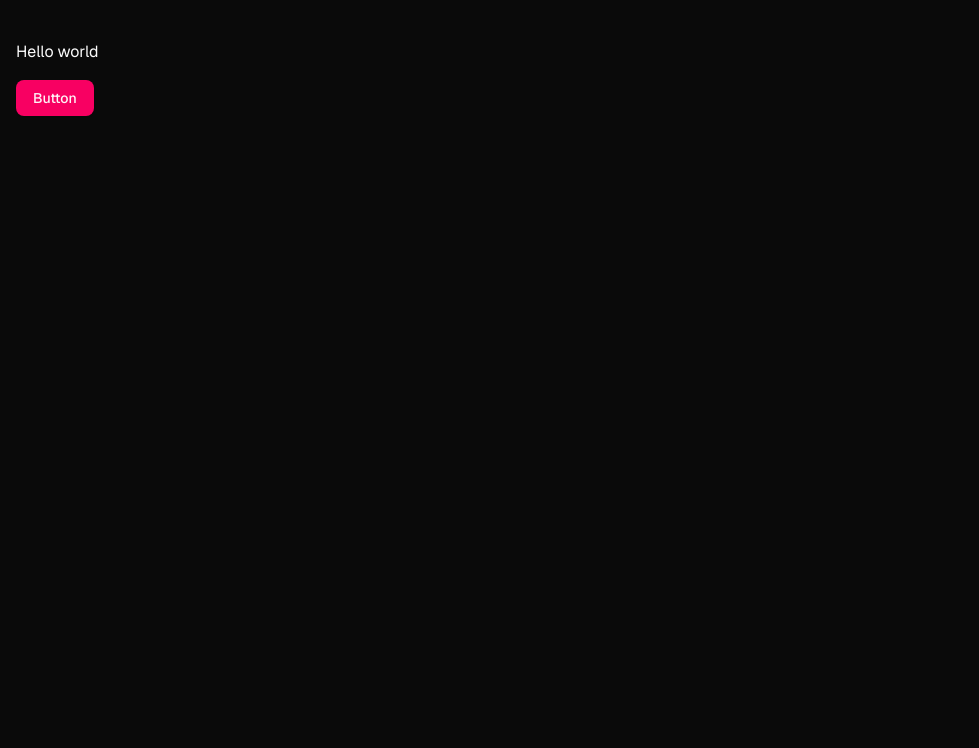
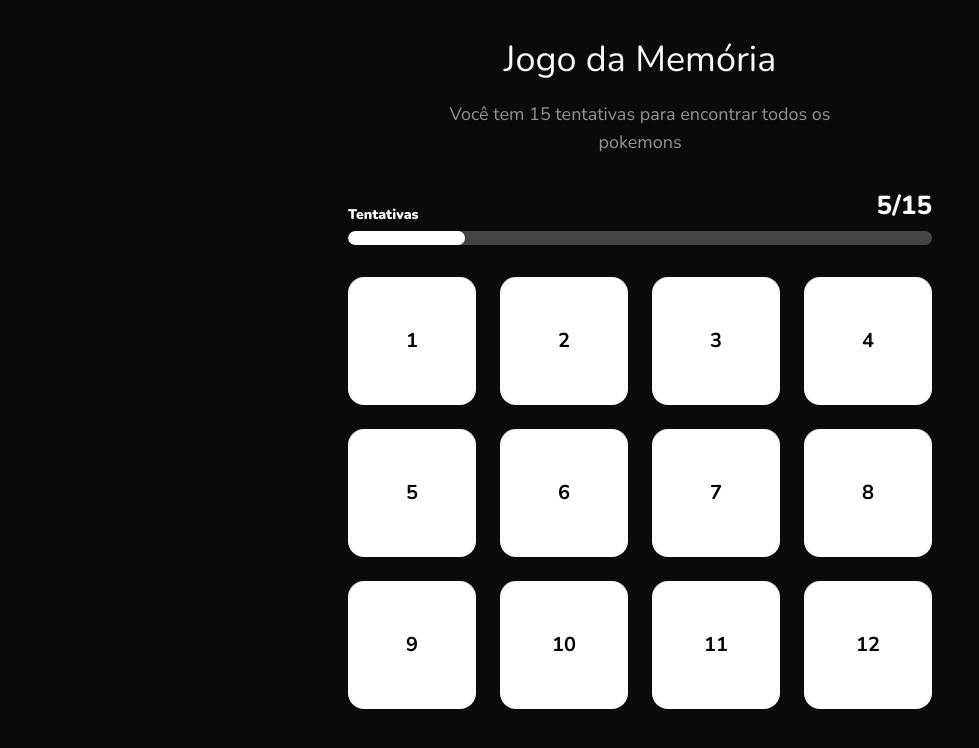
Before and after one commit to brendamatias/jogo-da-memoria, a React (Vite) app: page / in a window 1280 px wide. Shown: the top 748 px of the page, without its empty margins (0-979 px from the left). Built offline with nearby package versions, Linux system fonts and the light colour scheme.

Commit message:
feat: add initial screen

```diff
--- a/index.html
+++ b/index.html
@@ -1,13 +1,17 @@
-<!doctype html>
+<!DOCTYPE html>
 <html lang="en" class="dark">
   <head>
     <meta charset="UTF-8" />
     <link rel="icon" type="image/svg+xml" href="/vite.svg" />
     <meta name="viewport" content="width=device-width, initial-scale=1.0" />
-    <title>Vite + React + TS</title>
-    <link rel="preconnect" href="https://fonts.googleapis.com">
-    <link rel="preconnect" href="https://fonts.gstatic.com" crossorigin>
-    <link href="https://fonts.googleapis.com/css2?family=Geist:wght@100..900&family=Instrument+Sans:ital,wght@0,400..700;1,400..700&family=Inter:ital,opsz,wght@0,14..32,100..900;1,14..32,100..900&display=swap" rel="stylesheet">  </head>
+    <title>Jogo da Memória</title>
+    <link rel="preconnect" href="https://fonts.googleapis.com" />
+    <link rel="preconnect" href="https://fonts.gstatic.com" crossorigin />
+    <link
+      href="https://fonts.googleapis.com/css2?family=Nunito:ital,wght@0,200..1000;1,200..1000&display=swap"
+      rel="stylesheet"
+    />
+  </head>
   <body>
     <div id="root"></div>
     <script type="module" src="/src/main.tsx"></script>
--- a/src/components/ui/index.ts
+++ b/src/components/ui/index.ts
@@ -1 +1,2 @@
 export * from "./button";
+export * from "./progress";
--- /dev/null
+++ b/src/components/ui/progress.tsx
@@ -0,0 +1,26 @@
+import { cn } from "@/lib";
+
+interface ProgressBarProps {
+  value: number;
+  className?: string;
+}
+
+export const ProgressBar = ({ value, className }: ProgressBarProps) => {
+  return (
+    <div
+      className={cn(
+        "w-full bg-[#424446] rounded-2xl h-3.5 overflow-hidden",
+        className
+      )}
+    >
+      <div
+        className="bg-white h-full transition-all duration-300 ease-in-out rounded-2xl"
+        style={{ width: `${value}%` }}
+        role="progressbar"
+        aria-valuenow={value}
+        aria-valuemin={0}
+        aria-valuemax={100}
+      />
+    </div>
+  );
+};
--- a/src/index.css
+++ b/src/index.css
@@ -42,9 +42,7 @@
 }
 
 :root {
-  /* --font-sans: 'inter', 'inter Fallback', 'system-ui' */
-
-  --font-sans: "Geist", sans-serif;
+  --font-sans: "Nunito", sans-serif;
   --radius: 0.625rem;
   --background: oklch(1 0 0);
   --foreground: oklch(0.145 0 0);
--- a/src/layouts/Default.tsx
+++ b/src/layouts/Default.tsx
@@ -3,7 +3,7 @@ import { Outlet } from "react-router-dom";
 const DefaultLayout = () => {
   return (
     <main className="min-h-screen px-4 py-10">
-      <div className="max-w-7xl mx-auto w-full">
+      <div className="max-w-[584px] mx-auto w-full">
         <Outlet />
       </div>
     </main>
--- a/src/pages/Home.tsx
+++ b/src/pages/Home.tsx
@@ -1,10 +1,36 @@
-import { Button } from "@/components";
+import { ProgressBar } from "@/components";
 
 export const Home = () => {
   return (
-    <div className="space-y-4">
-      <h1>Hello world</h1>
-      <Button>Button</Button>
+    <div>
+      <div className="space-y-5 text-center mb-[30px] font-normal">
+        <h1 className="text-4xl">Jogo da Memória</h1>
+        <p className="text-lg text-[#919394] max-w-[398px] mx-auto">
+          Você tem 15 tentativas para encontrar todos os pokemons
+        </p>
+      </div>
+
+      <div>
+        <div className="flex justify-between gap-4 items-end font-extrabold mb-1.5">
+          <strong className="text-sm">Tentativas</strong>
+          <h3 className="text-[26px]">5/15</h3>
+        </div>
+
+        <ProgressBar value={20} className="mb-8" />
+
+        <div className="grid grid-cols-4 gap-6">
+          {Array(12)
+            .fill(0)
+            .map((_, index) => (
+              <div
+                key={index}
+                className="h-32 w-32 bg-white rounded-2xl flex items-center justify-center text-black font-bold text-xl"
+              >
+                {index + 1}
+              </div>
+            ))}
+        </div>
+      </div>
     </div>
   );
 };
```
